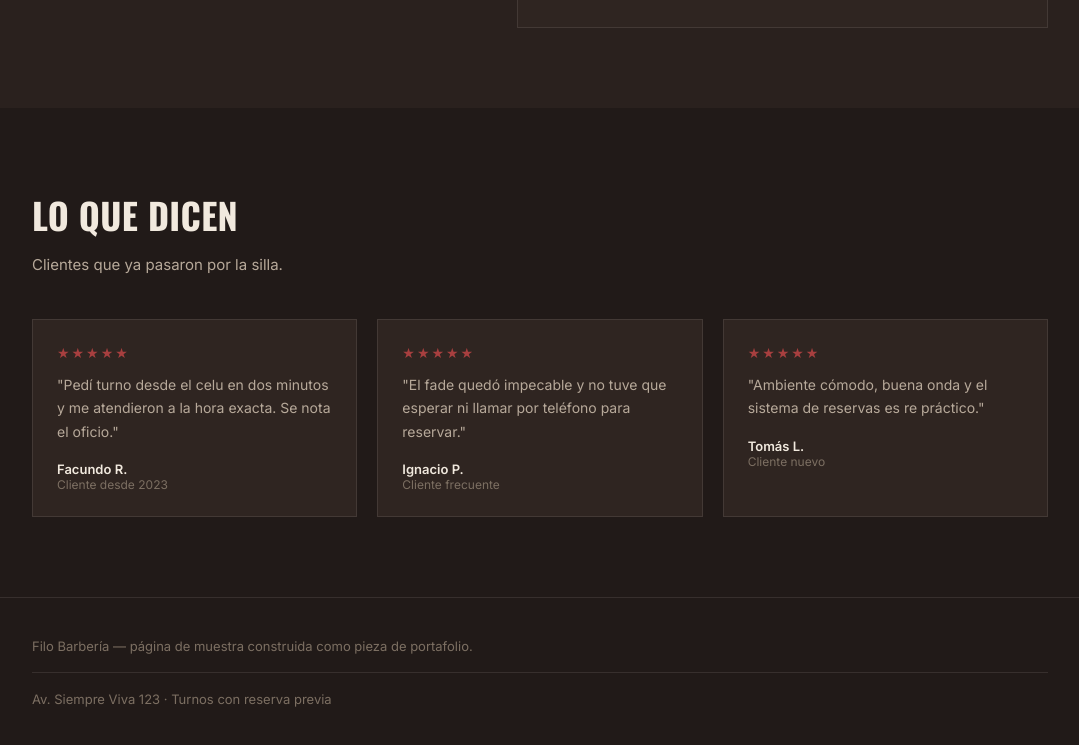
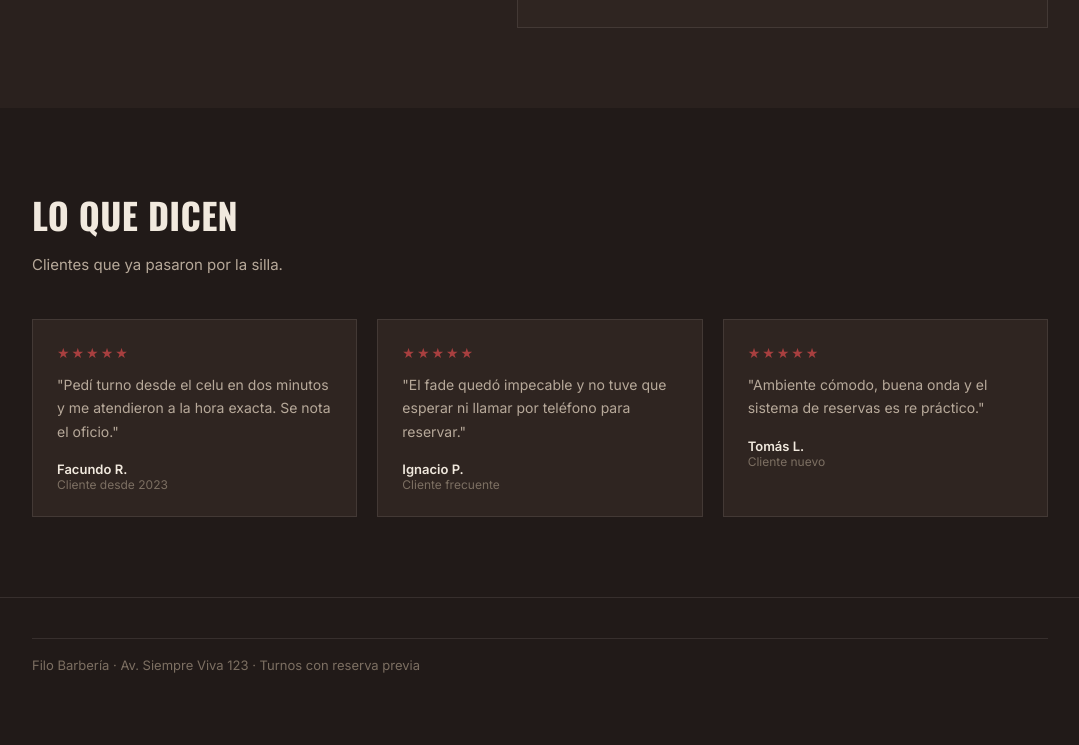
Before and after one commit to Lissandra2009/Barberia, a plain HTML site: page index.html in a window 1280 px wide. Shown: the part 2374-3119 px from the top of the page, without its empty margins (100-1179 px from the left). After the commit the page ends 3087 px from the top, so only its background shows below. Drawn offline with nearby package versions, Linux system fonts and the light colour scheme.

Commit message:
Quitar la mencion de "pieza de portafolio" del footer
Co-Authored-By: Claude Sonnet 5 <noreply@anthropic.com>

```diff
--- a/index.html
+++ b/index.html
@@ -367,11 +367,8 @@
 
 <footer>
   <div class="wrap">
-    <div class="footer-top">
-      <p>Filo Barbería — página de muestra construida como pieza de portafolio.</p>
-    </div>
     <div class="footer-bottom">
-      <p>Av. Siempre Viva 123 · Turnos con reserva previa</p>
+      <p>Filo Barbería · Av. Siempre Viva 123 · Turnos con reserva previa</p>
     </div>
   </div>
 </footer>
```
